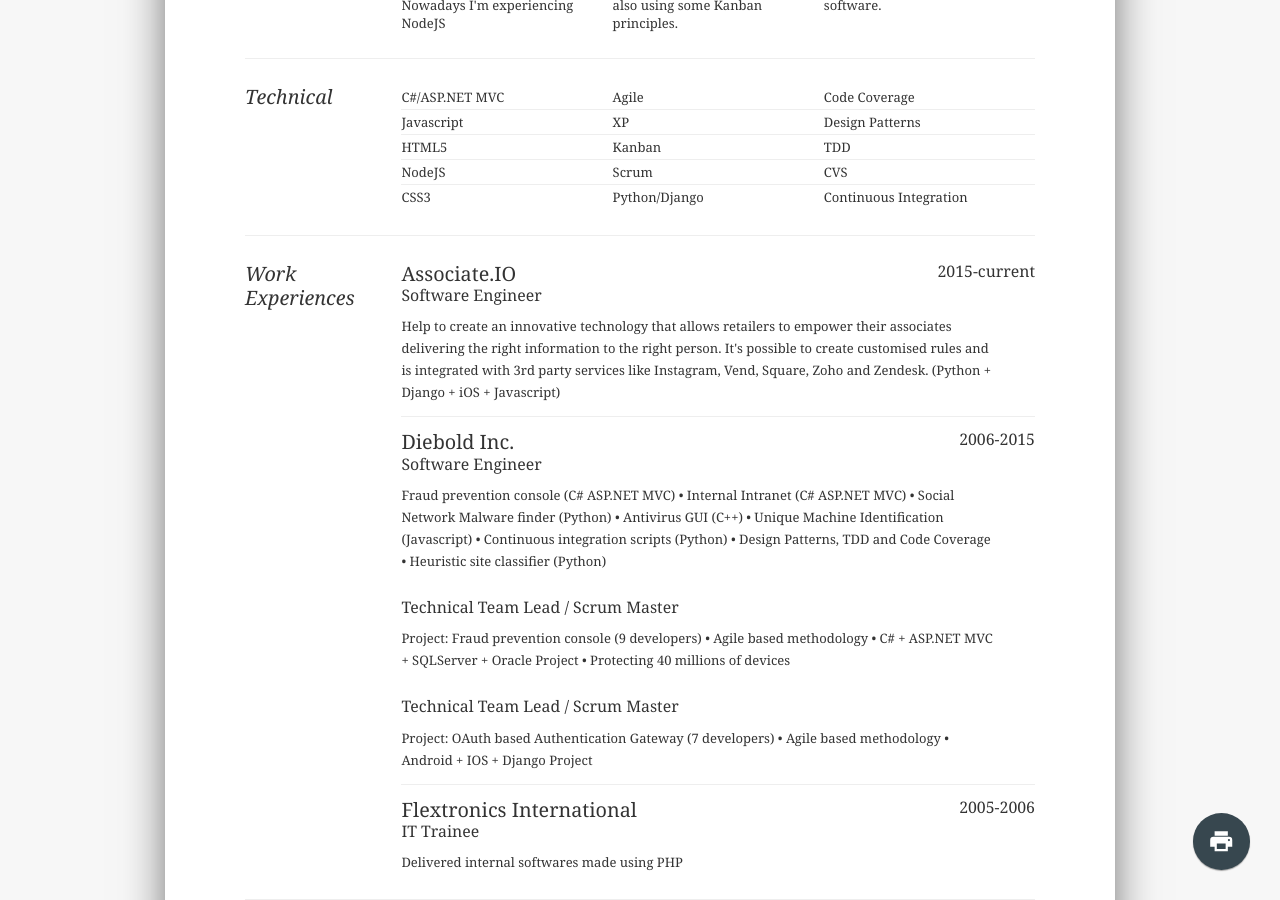
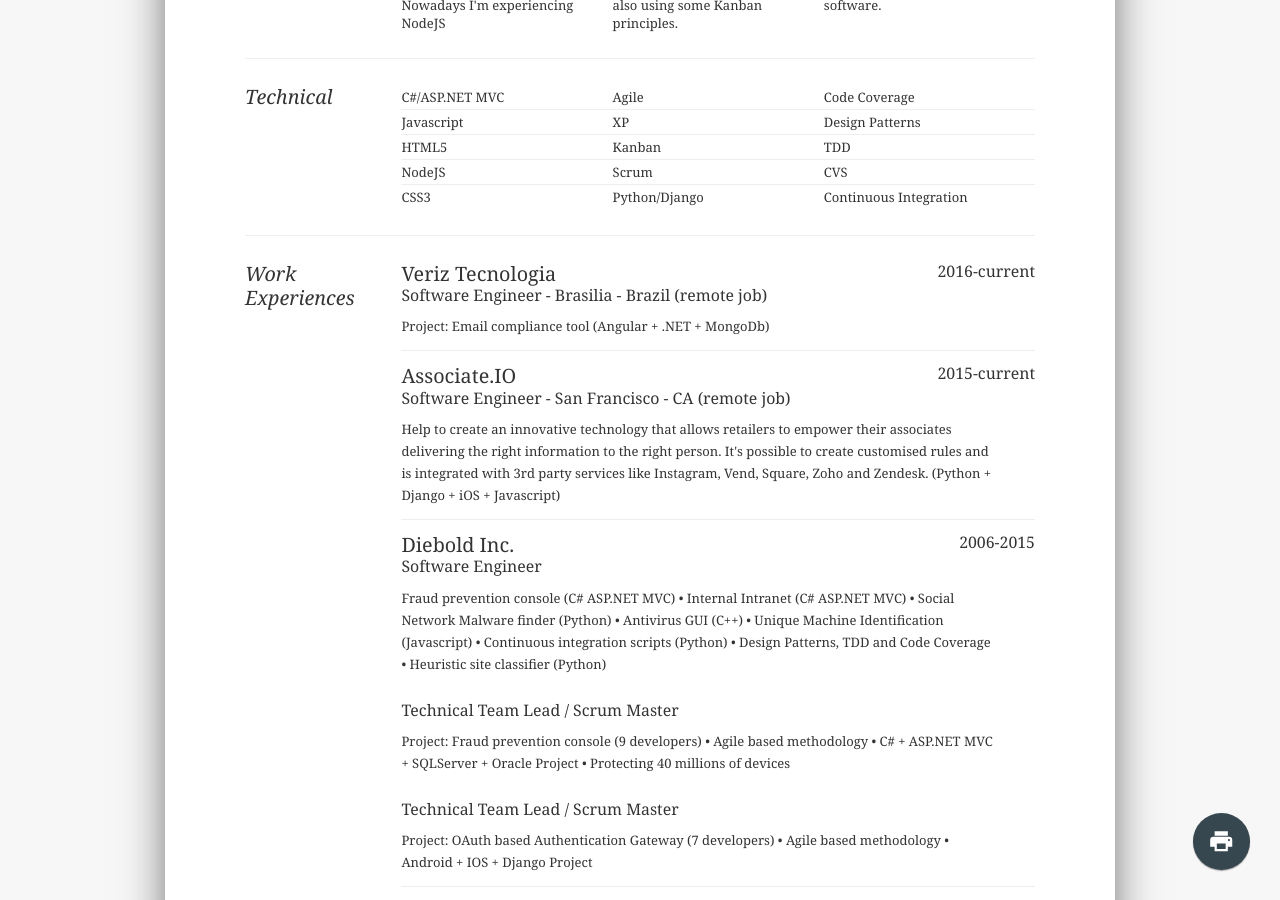
Before and after one commit to afonsof/afonsof.github.io, a Jekyll site: the page built from resume.html, in a window 1280 px wide and 900 px high, scrolled down 312 px. Built offline with Jekyll 4.4.1, drawn with Linux system fonts in a browser that asks for light colours.

Commit message:
Update resume.yml

```diff
--- a/_data/resume.yml
+++ b/_data/resume.yml
@@ -40,11 +40,19 @@
       type: "occupationList"
       layout: "work"
       items:
+        - organization: "Veriz Tecnologia"
+          period: "2016-current"
+          location: ""
+          occupations:
+            - title: "Software Engineer - Brasilia - Brazil (remote job)"
+              tasks:
+                - "Project: Email compliance tool (Angular + .NET + MongoDb)"
+
         - organization: "Associate.IO"
           period: "2015-current"
-          location: "San Francisco - CA (remote)"
+          location: ""
           occupations:
-            - title: "Software Engineer"
+            - title: "Software Engineer - San Francisco - CA (remote job)"
               tasks:
                 - "Help to create an innovative technology that allows retailers to empower their associates delivering the right information to the right person. It's possible to create customised rules and is integrated with 3rd party services like Instagram, Vend, Square, Zoho and Zendesk. (Python + Django + iOS + Javascript)"
 
```
